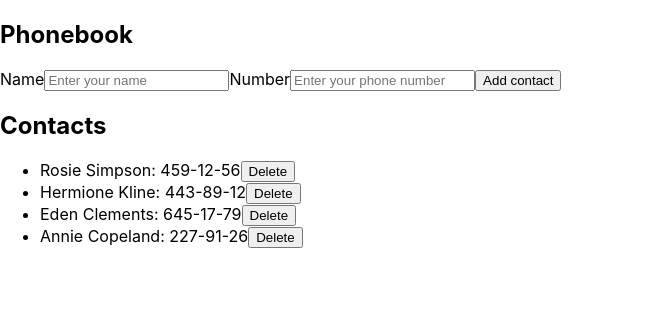
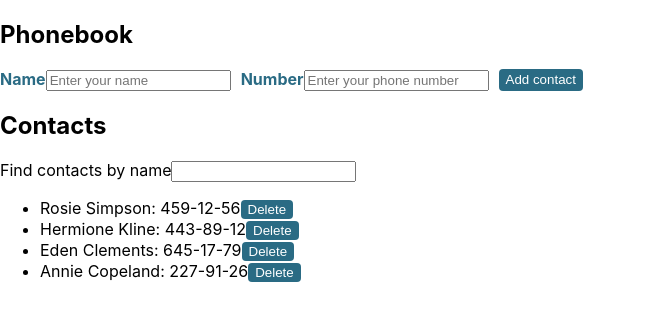
Before and after one commit to AlinaKuzyk/goit-react-hw-02-phonebook, a React (Create React App) app: page / in a window 1280 px wide. Shown: the top 320 px of the page, without its empty margins (0-645 px from the left). Built offline with nearby package versions, Linux system fonts and the light colour scheme.

Commit message:
add all tasks

```diff
--- a/src/components/App.jsx
+++ b/src/components/App.jsx
@@ -1,5 +1,6 @@
+import { nanoid } from 'nanoid';
 import { Component } from 'react';
-import { ContactForm, ContactList } from '../components';
+import { ContactForm, ContactList, Filter } from '../components';
 
 // export const App = () => {
 //   return (
@@ -29,22 +30,48 @@ export class App extends Component {
     filter: '',
   };
 
-  addContactToContactBook = contact => {
-    this.setState(({ contacts }) => {
-      console.log(contacts);
+  addContactToContactBook = (name, number) => {
+    this.state.contacts.find(contact => contact.name === name)
+      ? alert(`${name} is already in contacts`)
+      : this.setState(prevState => {
+          return {
+            // { name, number, id: nanoid() } - добавление нового контакта в массив обьектов
+            contacts: [...prevState.contacts, { name, number, id: nanoid() }],
+          };
+        });
+  };
+
+  deleteContactFromContactBook = id => {
+    //  console.log('id', id);
+    this.setState(prevState => {
       return {
-        contacts: [...contacts, contact],
+        contacts: prevState.contacts.filter(contact => contact.id !== id),
       };
     });
   };
 
+  handleFilter = event => {
+    //   выводит в консоль то, что мы ввели в инпут/фильтр
+    //  console.log(event.currentTarget.value);
+    this.setState({ filter: event.currentTarget.value });
+  };
+
   render() {
+    const normalizedFilter = this.state.filter.toLowerCase();
+    //  выводит имя, которое мы ввели в фильтр, и которое совпадает с именем из списка
+    const visibleFilter = this.state.contacts.filter(contact =>
+      contact.name.toLowerCase().includes(normalizedFilter)
+    );
     return (
       <div>
         <h2>Phonebook</h2>
         <ContactForm addContact={this.addContactToContactBook} />
         <h2>Contacts</h2>
-        <ContactList contacts={this.state.contacts} />
+        <Filter value={this.filter} onChange={this.handleFilter} />
+        <ContactList
+          contacts={visibleFilter}
+          deleteContact={this.deleteContactFromContactBook}
+        />
       </div>
     );
   }
--- a/src/components/ContactList/ContactItem.jsx
+++ b/src/components/ContactList/ContactItem.jsx
@@ -1,10 +1,17 @@
-const ContactItem = ({ name, number }) => {
+import { Button } from '../Form/FormStyled.styled';
+
+const ContactItem = ({ name, number, deleteContact, id }) => {
+  const deleteContactFromContactBook = () => {
+    deleteContact(id);
+  };
   return (
     <li>
       <span>
         {name}: {number}
       </span>
-      <button type="button">Delete</button>
+      <Button type="button" onClick={deleteContactFromContactBook}>
+        Delete
+      </Button>
     </li>
   );
 };
--- a/src/components/ContactList/ContactList.jsx
+++ b/src/components/ContactList/ContactList.jsx
@@ -1,10 +1,16 @@
 import ContactItem from 'components/ContactList/ContactItem';
 
-const ContactList = ({ contacts }) => {
+const ContactList = ({ contacts, deleteContact }) => {
   return (
     <ul>
       {contacts.map(({ name, number, id }) => (
-        <ContactItem key={id} name={name} number={number} id={id} />
+        <ContactItem
+          key={id}
+          name={name}
+          number={number}
+          id={id}
+          deleteContact={deleteContact}
+        />
       ))}
     </ul>
   );
--- /dev/null
+++ b/src/components/Filter/Filter.jsx
@@ -0,0 +1,10 @@
+const Filter = ({ value, onChange }) => {
+  return (
+    <label>
+      Find contacts by name
+      <input type="text" value={value} onChange={onChange} />
+    </label>
+  );
+};
+
+export default Filter;
--- a/src/components/Form/Form.jsx
+++ b/src/components/Form/Form.jsx
@@ -1,6 +1,6 @@
-import { Formik, Form, Field, ErrorMessage } from 'formik';
+import { Formik, Field, ErrorMessage } from 'formik';
 import * as yup from 'yup';
-
+import { FormSlyled, Label, Button } from './FormStyled.styled';
 const validationSchemeForm = yup.object().shape({
   name: yup
     .string()
@@ -36,23 +36,29 @@ const ContactForm = ({ addContact }) => {
       validationSchema={validationSchemeForm}
       onSubmit={handleContactFormSubmit}
     >
-      <Form>
-        <label htmlFor="">
+      <FormSlyled>
+        <Label htmlFor="name">
           Name
-          <Field type="text" name="name" placeholder="Enter your name" />
+          <Field
+            type="text"
+            name="name"
+            id="name"
+            placeholder="Enter your name"
+          />
           <ErrorMessage component="div" name="name" />
-        </label>
-        <label htmlFor="">
+        </Label>
+        <Label htmlFor="number">
           Number
           <Field
             type="tel"
             name="number"
+            id="number"
             placeholder="Enter your phone number"
           />
           <ErrorMessage component="div" name="number" />
-        </label>
-        <button type="submit">Add contact</button>
-      </Form>
+        </Label>
+        <Button type="submit">Add contact</Button>
+      </FormSlyled>
     </Formik>
   );
 };
--- a/src/components/Form/FormStyled.styled.jsx
+++ b/src/components/Form/FormStyled.styled.jsx
@@ -0,0 +1,24 @@
+import styled from '@emotion/styled';
+import { Form } from 'formik';
+
+export const FormSlyled = styled(Form)`
+  display: flex;
+  flex-direction: row;
+  gap: 10px;
+`;
+
+export const Label = styled.label`
+  color: #2a6b84;
+  font-weight: 700;
+`;
+
+export const Button = styled.button`
+  background-color: #2a6b84;
+  color: white;
+  border: 1px solid transparent;
+  border-radius: 4px;
+  cursor: pointer;
+  &:hover {
+    background-color: #458199;
+  }
+`;
--- a/src/components/index.js
+++ b/src/components/index.js
@@ -1,2 +1,3 @@
 export { default as ContactForm } from './Form/Form';
 export { default as ContactList } from './ContactList/ContactList';
+export { default as Filter } from './Filter/Filter';
```
